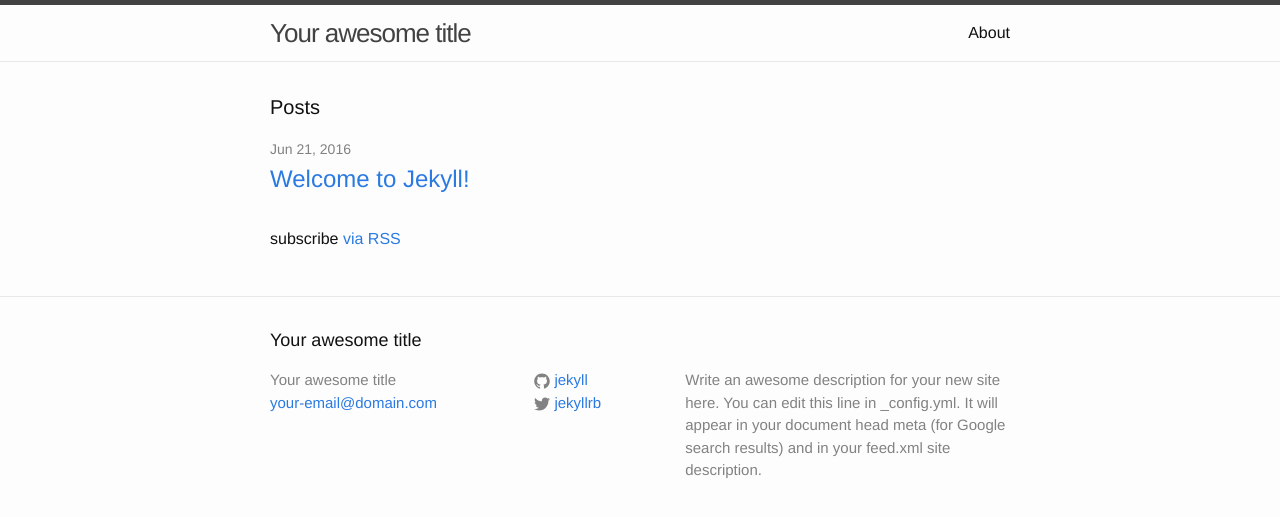
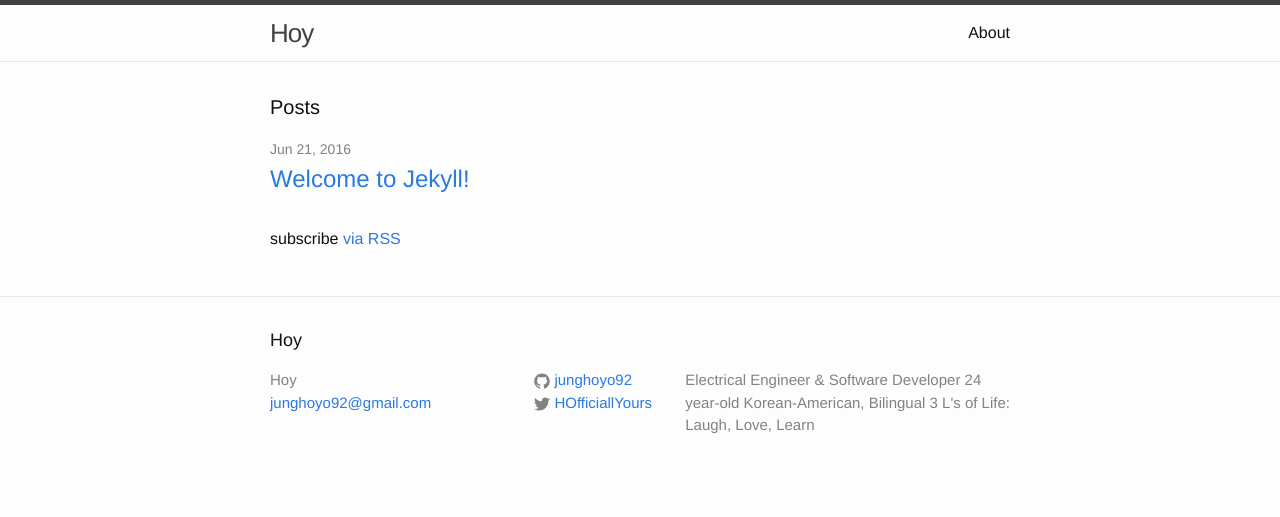
Before and after one commit to junghoyo92/junghoyo92.github.io, a Jekyll site: the page built from index.html, in a window 1280 px wide. Shown: the top 517 px of the page. Built offline with Jekyll 4.4.1, drawn with Linux system fonts in a browser that asks for light colours.

Commit message:
Update _config.yml

```diff
--- a/_config.yml
+++ b/_config.yml
@@ -6,16 +6,16 @@
 # 'jekyll serve'. If you change this file, please restart the server process.
 
 # Site settings
-title: Your awesome title
-email: your-email@domain.com
+title: Hoy
+email: junghoyo92@gmail.com
 description: > # this means to ignore newlines until "baseurl:"
-  Write an awesome description for your new site here. You can edit this
-  line in _config.yml. It will appear in your document head meta (for
-  Google search results) and in your feed.xml site description.
+  Electrical Engineer & Software Developer
+  24 year-old Korean-American, Bilingual
+  3 L's of Life: Laugh, Love, Learn
 baseurl: "" # the subpath of your site, e.g. /blog
-url: "http://yourdomain.com" # the base hostname & protocol for your site
-twitter_username: jekyllrb
-github_username:  jekyll
+url: "http://www.hofficiallyours.me" # the base hostname & protocol for your site
+twitter_username: HOfficiallYours
+github_username:  junghoyo92
 
 # Build settings
 markdown: kramdown
```
